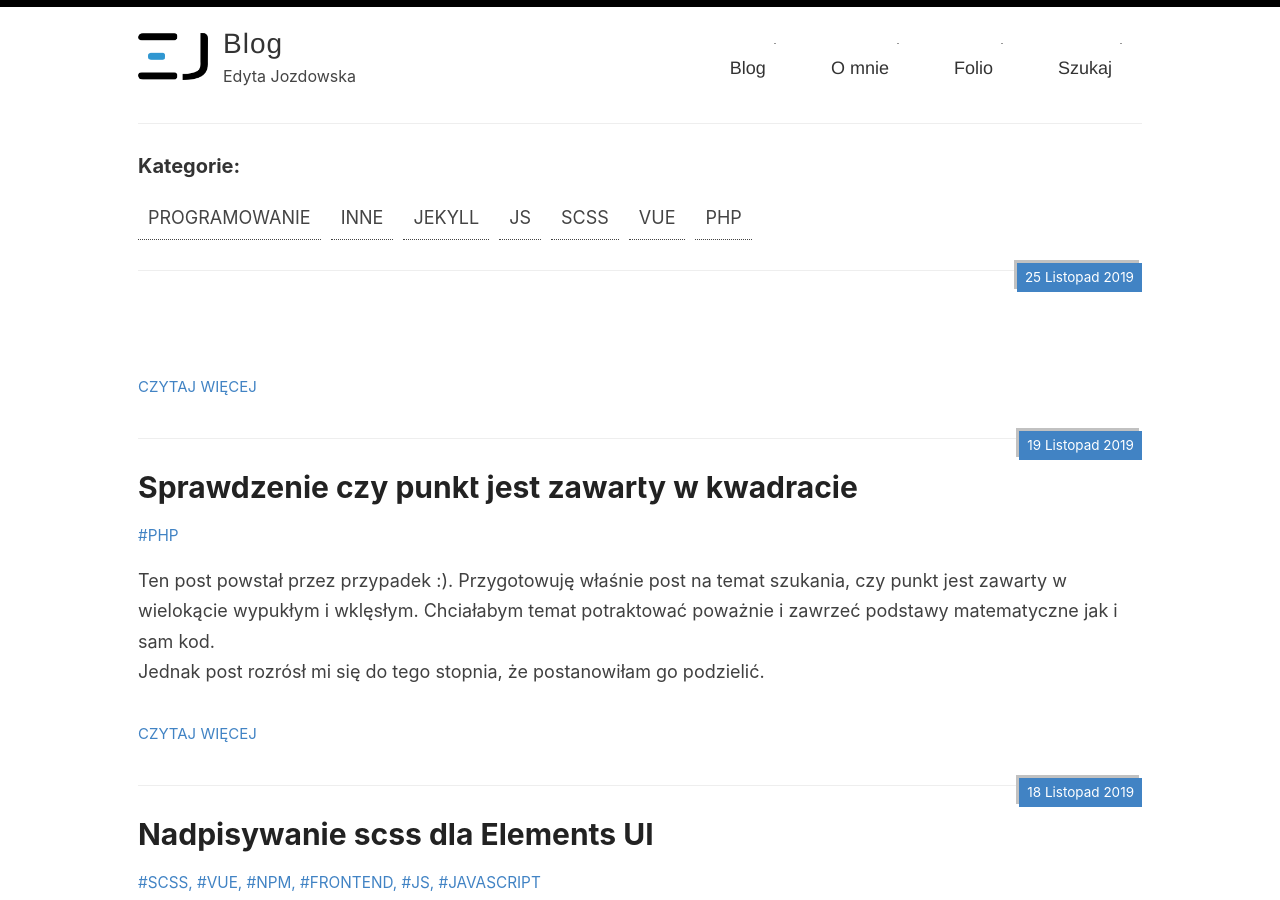
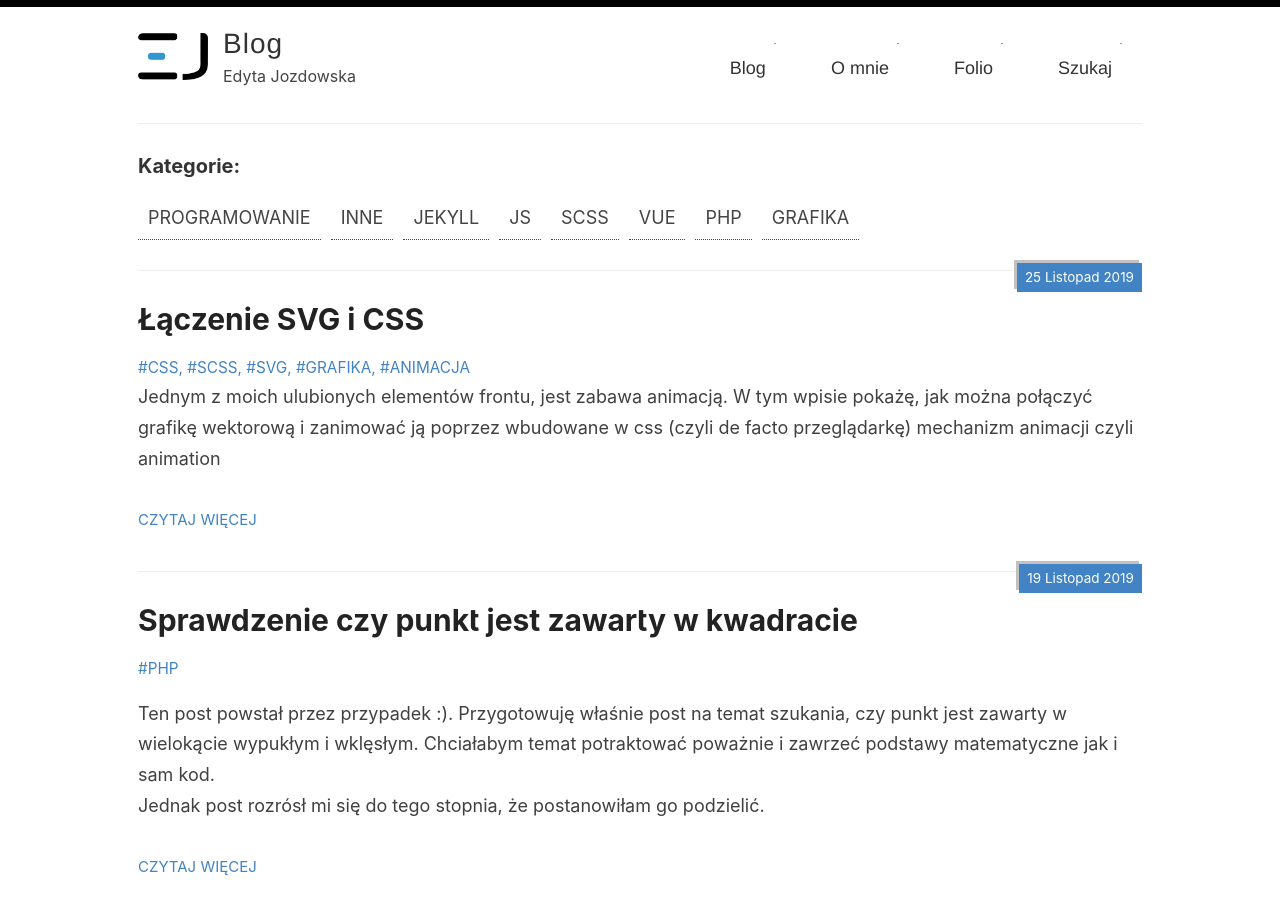
Before and after one commit to xyz-09/blog, a Jekyll site: the page built from index.html, in a window 1280 px wide and 900 px high. Built offline with Jekyll 4.4.1, drawn with Linux system fonts in a browser that asks for light colours; the list of posts is cut into pages by our own code.

Commit message:
Update 2019-11-25-svg-i-css.md

````diff
--- a/_posts/2019-11-25-svg-i-css.md
+++ b/_posts/2019-11-25-svg-i-css.md
@@ -5,8 +5,7 @@ date: 2019-11-25 11:38
 category:  ["scss", "js", "programowanie", "grafika"]
 author: Edyta Jozdowska
 tags:  ["css", "scss", "svg", "grafika", "animacja"]
-excerpt: Jednym z moich ulubionych elementów frontu, jest zabawa animacją.
-W tym wpisie pokażę, jak można połączyć grafikę wektorową i zanimować ją poprzez wbudowane w css (czyli de facto przeglądarkę) mechanizm animacji czyli animation
+excerpt: Jednym z moich ulubionych elementów frontu, jest zabawa animacją. W tym wpisie pokażę, jak można połączyć grafikę wektorową i zanimować ją poprzez wbudowane w css (czyli de facto przeglądarkę) mechanizm animacji czyli animation
 ---
 
 Pamiętam jak do złożonych animacji wykorzystywało się Flash'a. Starsi użytkownicy powinni pamiętać, jak instalowało się dodatki Acrobat Flash do przeglądarki, by działały niektóre elementy lub nawet całe strony.
@@ -23,7 +22,7 @@ Do wykonywania grafiki użytkowej i plików wektorowych używam [Inkscape](https
 W Inkscape tworzę pole tekstowe z treścią np. "POST". Wybieram dość grubą czcionkę, gdyż będę animowała głównie krawędzie liter. Cały tekst przekształcam w krzywe, a sam plik zapisuję jako `zoptymalizowany SVG`.
 Do dalszej konwersji, z wygody lub też z lenistwa używam aplikacji [icomoon](https://icomoon.io/app), która "standaryzuje " mi mój plik svg, usuwa ewentualne grupy i przelicza wszystkie ścieżki tak aby móc wprost go użyć, dzięki czemu z zapisu inkscape otrzymuję taki vector:
 
-```SVG
+```
 <svg version="1.1" xmlns="http://www.w3.org/2000/svg" width="122" height="32" viewBox="0 0 122 32">
 <!-- P -->
 <path d="M0 0.559h13.201q5.888 0 9.028 2.624 3.161 2.603 3.161 7.437 0 4.855-3.161 7.479-3.14 2.603-9.028 2.603h-5.247v10.701h-7.954zM7.954 6.323v8.615h4.4q2.314 0 3.574-1.116 1.26-1.136 1.26-3.202t-1.26-3.181-3.574-1.116z"></path>
@@ -40,7 +39,7 @@ Nad powyższym wektorem trzeba trochę popracować. Moim założeniem jest przes
 W powyższym SVG, każdy element `path` to poszczególna litera. Kopiuję `path` razy 3 i grupuję je w znacznik `g` tak aby był jako, taki porządek i by można było sterować nimi z css'a.
 Dodaje klasę odpowiadającą za kolor i ewentualne przesunięcie poszczególnych liter: `color1`, `color2`, `color3`. Mniej więcej wygląda to tak:
 
-```svg
+```
 <svg  version="1.1" xmlns="http://www.w3.org/2000/svg" width="125" height="40" viewBox="0 0 125 40">
 <!-- litera P -->
 <g class="letter">
@@ -63,7 +62,7 @@ Aby nadać efekt rysowania, będziemy zmieniać jedynie wartości `    stroke-da
 
 Style dla naszego vectora to:
 
-```SCSS
+```css
 $firstColor:#fff;
 $secondColor:#e91e63;
 $thirdColor:#00BCD4;
````
